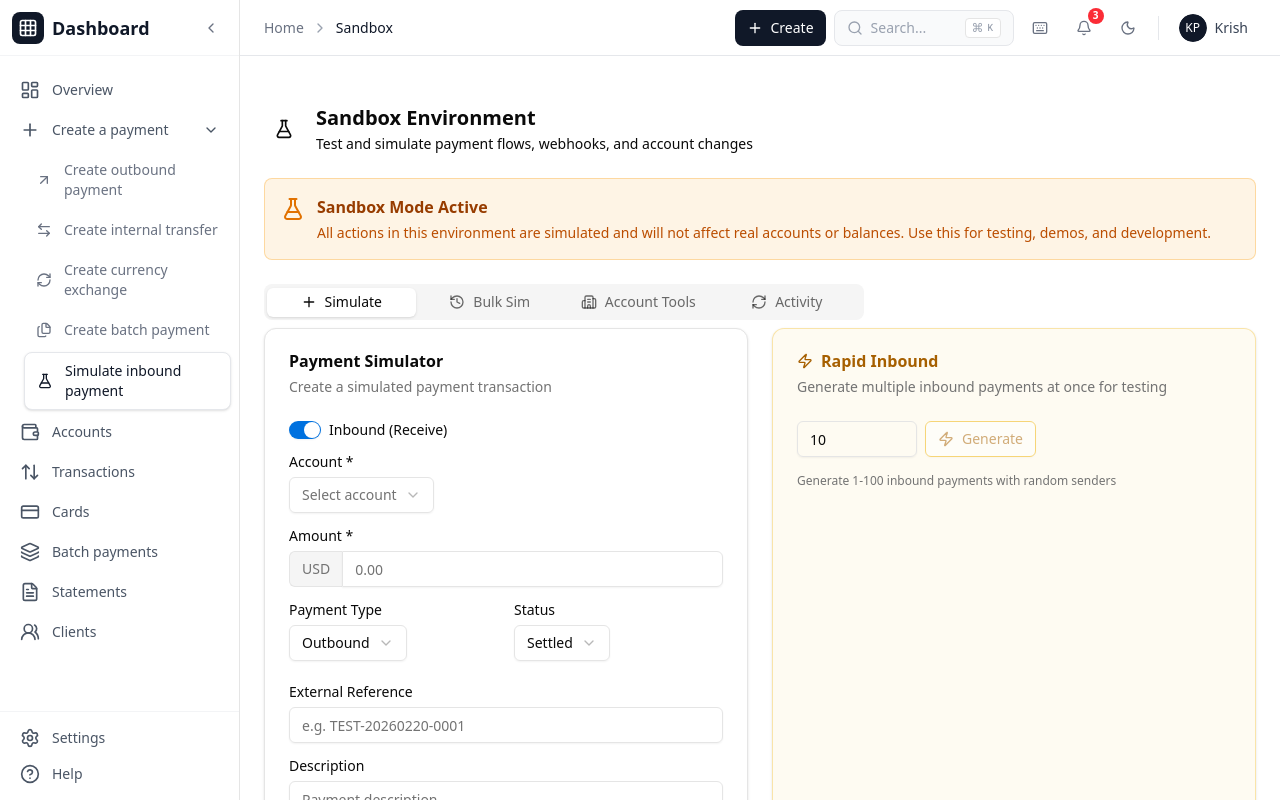
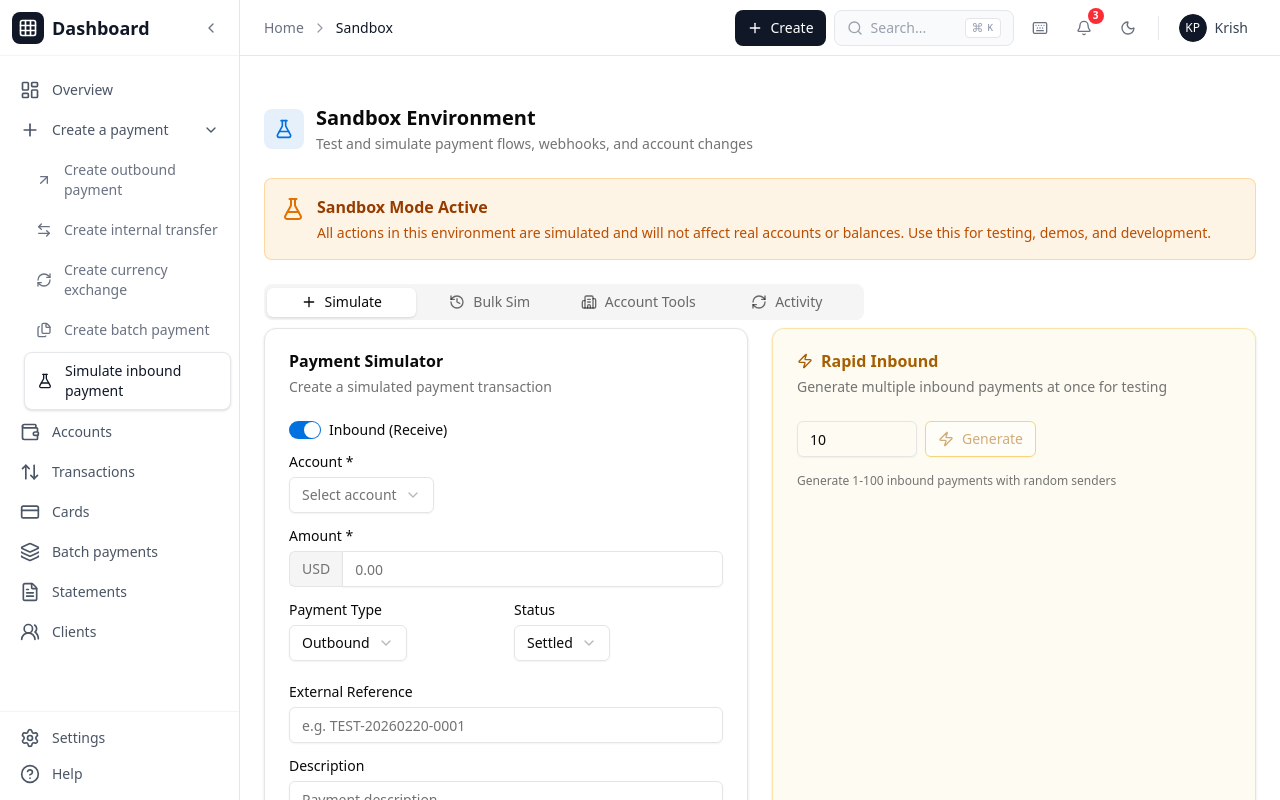
Before and after one commit to KrishPatell/instance-cloud-banking, a Next.js app: page /sandbox in a window 1280 px wide. Shown: the top 800 px of the page. Built offline with nearby package versions, Linux system fonts and the light colour scheme.

Commit message:
polish(typography): Fix hsl inline styles in shared components
- Fix data-table.tsx (TableHead, pagination)
- Fix empty-state.tsx
- Fix page-header.tsx
- Use Tailwind classes: text-muted-foreground, bg-primary/10, etc.

```diff
--- a/src/components/shared/data-table.tsx
+++ b/src/components/shared/data-table.tsx
@@ -73,8 +73,7 @@ export function DataTable<T extends Record<string, unknown>>({
               {columns.map((col) => (
                 <TableHead
                   key={col.key}
-                  className={cn("text-xs uppercase tracking-wider font-medium", col.className)}
-                  style={{ color: "hsl(var(--muted-foreground))" }}
+                  className={cn("text-xs uppercase tracking-wider font-medium text-muted-foreground", col.className)}
                 >
                   {col.header}
                 </TableHead>
@@ -104,8 +103,7 @@ export function DataTable<T extends Record<string, unknown>>({
             {columns.map((col) => (
               <TableHead
                 key={col.key}
-                className={cn("text-xs uppercase tracking-wider font-medium", col.className)}
-                style={{ color: "hsl(var(--muted-foreground))" }}
+                className={cn("text-xs uppercase tracking-wider font-medium text-muted-foreground", col.className)}
               >
                 {col.header}
               </TableHead>
@@ -140,7 +138,7 @@ export function DataTable<T extends Record<string, unknown>>({
       {/* Pagination */}
       {pagination && totalPages > 1 && (
         <div className="flex items-center justify-between px-4 py-3 border-t">
-          <p className="text-sm" style={{ color: "hsl(var(--muted-foreground))" }}>
+          <p className="text-sm text-muted-foreground">
             Page {page} of {totalPages}
           </p>
           <div className="flex items-center gap-2">
--- a/src/components/shared/empty-state.tsx
+++ b/src/components/shared/empty-state.tsx
@@ -23,19 +23,16 @@ export function EmptyState({
   return (
     <div className={cn("flex flex-col items-center justify-center py-16", className)}>
       <div
-        className="h-12 w-12 rounded-full flex items-center justify-center mb-4"
-        style={{ backgroundColor: "hsl(var(--muted-foreground) / 0.1)" }}
+        className="h-12 w-12 rounded-full flex items-center justify-center mb-4 bg-muted"
       >
         <Icon
-          className="h-6 w-6"
-          style={{ color: "hsl(var(--muted-foreground) / 0.3)" }}
+          className="h-6 w-6 text-muted-foreground"
         />
       </div>
       <p className="text-sm font-medium text-foreground">{title}</p>
       {description && (
         <p
-          className="text-sm mt-1 text-center"
-          style={{ color: "hsl(var(--muted-foreground))" }}
+          className="text-sm mt-1 text-center text-muted-foreground"
         >
           {description}
         </p>
--- a/src/components/shared/page-header.tsx
+++ b/src/components/shared/page-header.tsx
@@ -20,8 +20,7 @@ export function PageHeader({ title, subtitle, actions, breadcrumb, icon: Icon }:
       {breadcrumb && (
         <Link
           href={breadcrumb.href}
-          className="flex items-center gap-1 text-sm mb-2 hover:underline"
-          style={{ color: "hsl(var(--muted-foreground))" }}
+          className="flex items-center gap-1 text-sm mb-2 hover:underline text-muted-foreground"
         >
           <ChevronLeft className="h-3 w-3" />
           {breadcrumb.label}
@@ -31,19 +30,17 @@ export function PageHeader({ title, subtitle, actions, breadcrumb, icon: Icon }:
         <div className="flex items-center gap-3">
           {Icon && (
             <div
-              className="h-10 w-10 rounded-lg flex items-center justify-center"
-              style={{ backgroundColor: "hsl(var(--primary) / 0.1)" }}
+              className="h-10 w-10 rounded-lg flex items-center justify-center bg-primary/10"
             >
               <Icon
-                className="h-5 w-5"
-                style={{ color: "hsl(var(--primary))" }}
+                className="h-5 w-5 text-primary"
               />
             </div>
           )}
           <div>
             <h1 className="text-xl font-semibold text-foreground">{title}</h1>
             {subtitle && (
-              <p className="text-sm mt-0.5" style={{ color: "hsl(var(--muted-foreground))" }}>
+              <p className="text-sm mt-0.5 text-muted-foreground">
                 {subtitle}
               </p>
             )}
```
